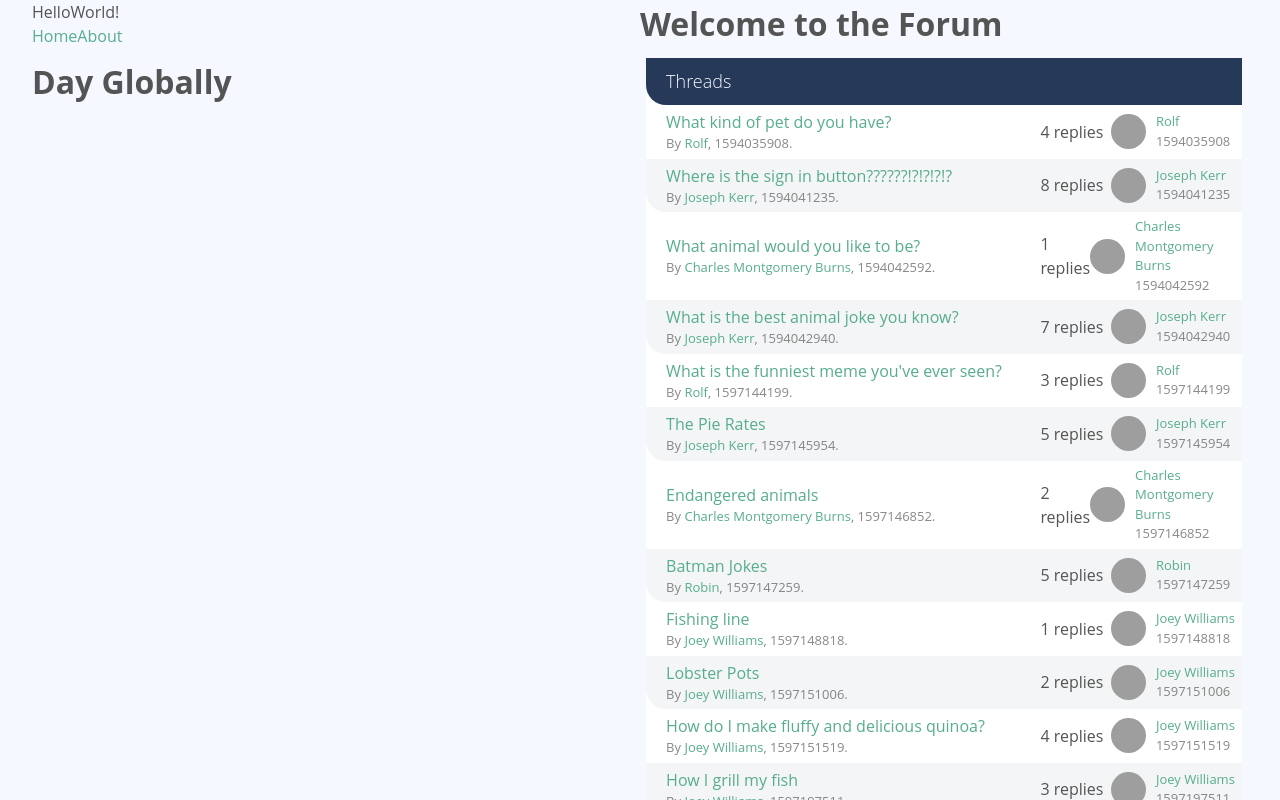
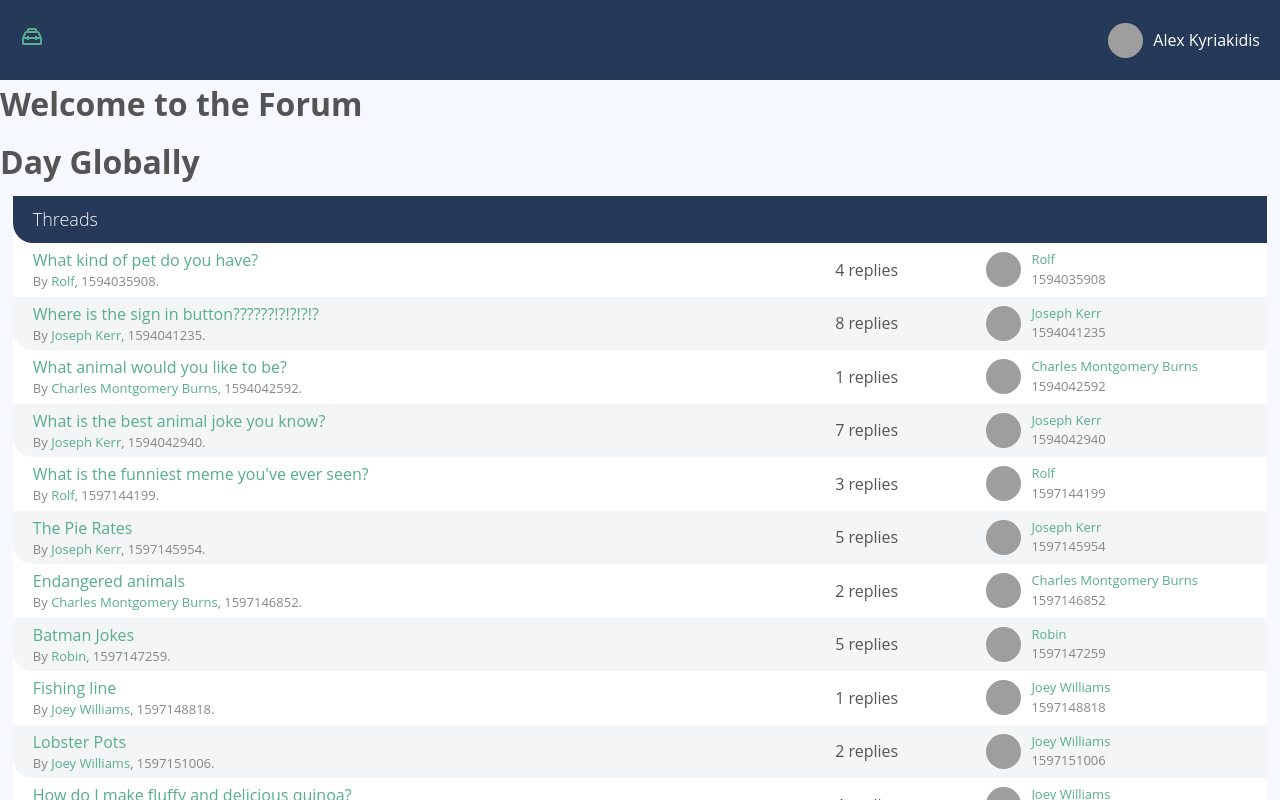
Before and after one commit to dino02121997/Vue_Ex4, a Vue app: page / in a window 1280 px wide. Shown: the top 800 px of the page. Built offline with nearby package versions, Linux system fonts and the light colour scheme; grey boxes are pictures that could not be loaded.

Commit message:
update profile

```diff
--- a/src/App.vue
+++ b/src/App.vue
@@ -1,18 +1,19 @@
 <script setup>
 import { RouterLink, RouterView } from 'vue-router'
 import HelloWorld from './components/HelloWorld.vue'
+import TheNavbar from './components/TheNavbar.vue';
 </script>
 
 <template>
   <header>
 
     <div class="wrapper">
-      <HelloWorld msg="You did it!" />
 
-      <nav>
+      <TheNavbar/>
+      <!-- <nav>
         <RouterLink to="/">Home</RouterLink>
         <RouterLink to="/about">About</RouterLink>
-      </nav>
+      </nav> -->
     </div>
   </header>
 
@@ -21,4 +22,5 @@ import HelloWorld from './components/HelloWorld.vue'
 
 <style>
 @import "assets/style.css";
+
 </style>
--- a/src/assets/main.css
+++ b/src/assets/main.css
@@ -1,35 +1 @@
 @import './base.css';
-
-#app {
-  max-width: 1280px;
-  margin: 0 auto;
-  padding: 2rem;
-
-  font-weight: normal;
-}
-
-a,
-.green {
-  text-decoration: none;
-  color: hsla(160, 100%, 37%, 1);
-  transition: 0.4s;
-}
-
-@media (hover: hover) {
-  a:hover {
-    background-color: hsla(160, 100%, 37%, 0.2);
-  }
-}
-
-@media (min-width: 1024px) {
-  body {
-    display: flex;
-    place-items: center;
-  }
-
-  #app {
-    display: grid;
-    grid-template-columns: 1fr 1fr;
-    padding: 0 2rem;
-  }
-}
--- /dev/null
+++ b/src/components/TheNavbar.vue
@@ -0,0 +1,52 @@
+<template>
+  <header class="header" id="header">
+
+    <RouterLink :to="{name: 'home'}" class="logo">
+         <IconTooling/>
+    </RouterLink>
+
+    <div class="btn-hamburger">
+
+      <div class="top bar"></div>
+      <div class="middle bar"></div>
+      <div class="bottom bar"></div>
+    </div>
+
+
+    <nav class="navbar">
+      <ul>
+        <li class="navbar-user">
+          <RouterLink :to="{name: 'profile'}">
+              <img class="avatar-small" :src="usersStore.authUser.avatar">
+            <p>{{usersStore.authUser.name}}</p>
+
+
+          </RouterLink>
+
+
+          <div id="user-dropdown">
+            <div class="triangle-drop"></div>
+            <ul class="dropdown-menu">
+              <li class="dropdown-menu-item"><a href="profile.html">View profile</a></li>
+              <li class="dropdown-menu-item"><a href="#">Log out</a></li>
+            </ul>
+          </div>
+        </li>
+      </ul>
+
+
+    </nav>
+  </header>
+</template>
+
+<script setup>
+import IconTooling from './icons/IconTooling.vue'
+import { storeToRefs } from 'pinia'
+import { useUsersStore } from '../stores/UsersStore'
+
+const usersStore = useUsersStore();
+
+</script>
+
+<style scoped>
+</style>
--- a/src/router/index.js
+++ b/src/router/index.js
@@ -18,9 +18,17 @@ const router = createRouter({
       component: () => import('../views/AboutView.vue')
     },
     {
+      path: '/profile',
+      name: 'profile',
+      // route level code-splitting
+      // this generates a separate chunk (About.[hash].js) for this route
+      // which is lazy-loaded when the route is visited.
+      component: () => import('../views/ProfileView.vue')
+    },
+    {
       path: '/thread/:id',
       name: 'ThreadShow',
-      component: () => import('../views/PageThreadShow.vue'),
+      component: () => import('../views/ThreadShowView.vue'),
       props: true,
       beforeEnter (to, from, next) {
         // check if thread exists
--- /dev/null
+++ b/src/stores/UsersStore.js
@@ -0,0 +1,17 @@
+import { defineStore } from 'pinia'
+import sourceData from '@/data.json'
+
+export const useUsersStore = defineStore('UsersStore', {
+  state: () => {
+    return {
+      users: sourceData.users,
+      authId: 'rpbB8C6ifrYmNDufMERWfQUoa202'
+    }
+  },
+  getters: {
+    authUser: state => state.users.find(user => user.id === state.authId)
+  },
+  actions: {
+
+  }
+})
--- /dev/null
+++ b/src/views/ProfileView.vue
@@ -0,0 +1,89 @@
+<template>
+  <div class="container">
+    <div class="flex-grid">
+      <div class="col-3 push-top">
+        <div class="profile-card">
+          <p class="text-center">
+            <img :src="user.avatar" :alt="`${user.name} profile picture`" class="avatar-xlarge" />
+          </p>
+
+          <h1 class="title">{{ user.username }}</h1>
+
+          <p class="text-lead">{{ user.name }}</p>
+
+          <p class="text-justify">{{ user.bio || 'No bio specified.' }}</p>
+
+          <span class="online">{{ user.username }} is online</span>
+
+          <div class="stats">
+            <span>{{ userPostsCount }} posts</span>
+            <span>{{ userThreadsCount }} threads</span>
+          </div>
+
+          <hr />
+
+          <p v-if="user.website" class="text-large text-center">
+            <i class="fa fa-globe"></i>
+            <a :href="user.website">{{ user.website }}</a>
+          </p>
+        </div>
+
+        <p class="text-xsmall text-faded text-center">
+          Member since june 2003, last visited 4 hours ago
+        </p>
+
+        <div class="text-center">
+          <hr />
+          <a href="edit-profile.html" class="btn-green btn-small">Edit Profile</a>
+        </div>
+      </div>
+
+      <div class="col-7 push-top">
+        <div class="profile-header">
+          <span class="text-lead"> Joker's recent activity </span>
+          <a href="#">See only started threads?</a>
+        </div>
+        <hr />
+      </div>
+    </div>
+  </div>
+</template>
+<script setup>
+import { storeToRefs } from 'pinia'
+import { useUsersStore } from '../stores/UsersStore'
+
+import { useThreadsStore } from '../stores/ThreadsStore'
+import { usePostsStore } from '../stores/PostsStore'
+import { ref, computed, onMounted } from 'vue'
+
+const threadsStore  = useThreadsStore()
+const threads = computed(() => threadsStore.threads)
+
+const postStore = usePostsStore();
+const { posts } = storeToRefs(postStore)
+
+
+const usersStore = useUsersStore()
+const user = computed(() => { return usersStore.authUser } )
+
+const userThreads = computed(() => {
+  return threads.value.filter((post) => post.userId === usersStore.authId)
+})
+
+const userPosts = computed(() => {
+  return posts.value.filter((post) => post.userId === usersStore.authId)
+})
+
+const userPostsCount = computed(() => {
+    console.log(userPosts.value.length)
+    return userPosts.value.length
+})
+
+const userThreadsCount = computed(() => {
+  return userThreads.value.length
+})
+onMounted(() => {
+
+  console.log('Component mounted!')
+});
+</script>
--- a/src/views/PageThreadShow.vue
+++ b/src/views/ThreadShowView.vue
@@ -60,7 +60,7 @@ function addPost(eventData) {
 
 }
 onMounted(() => {
-  console.log(posts)
+
   console.log('Component mounted!')
 });
 </script>
```
